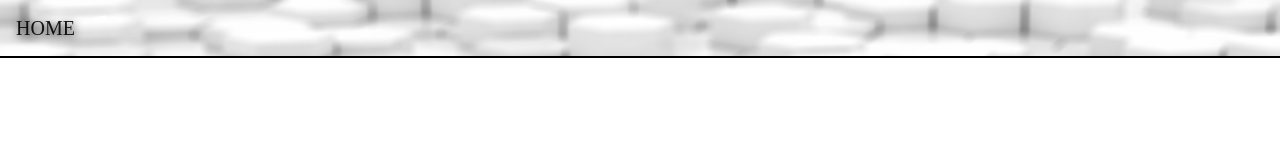
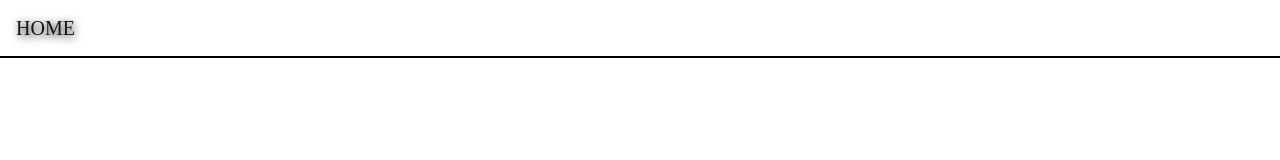
Before and after one commit to rodrigols89/rodrigols89.github.io, a React (Create React App) app: page /studies-project in a window 1280 px wide. Shown: the top 160 px of the page. Built offline with nearby package versions, Linux system fonts and the light colour scheme.

Commit message:
:arrow_up: update navbar

```diff
--- a/src/components/Navigation/Navbar.scss
+++ b/src/components/Navigation/Navbar.scss
@@ -1,3 +1,5 @@
+@import '../../css/sass/helpers/variables/';
+
 nav {
   text-transform: uppercase;
   font-size: 10px;
@@ -12,3 +14,7 @@ nav {
 .navbar-brand:active {
   text-shadow: 2px 2px 8px #fff;
 }
+
+.nav-two {
+  background-color: $white;
+}
--- a/src/components/Navigation/SecondNavbar.jsx
+++ b/src/components/Navigation/SecondNavbar.jsx
@@ -4,7 +4,7 @@ import './Navbar.scss';
 
 const SecondNavbar = () => {
   return (
-    <nav className="navbar sticky-top fixed-top navbar-expand-lg navbar-light">
+    <nav className="navbar sticky-top fixed-top navbar-expand-lg navbar-light nav-two">
       <div className="collapse navbar-collapse" id="navbarNavDropdown">
         <ul className="navbar-nav">
           <li className="nav-item">
```
